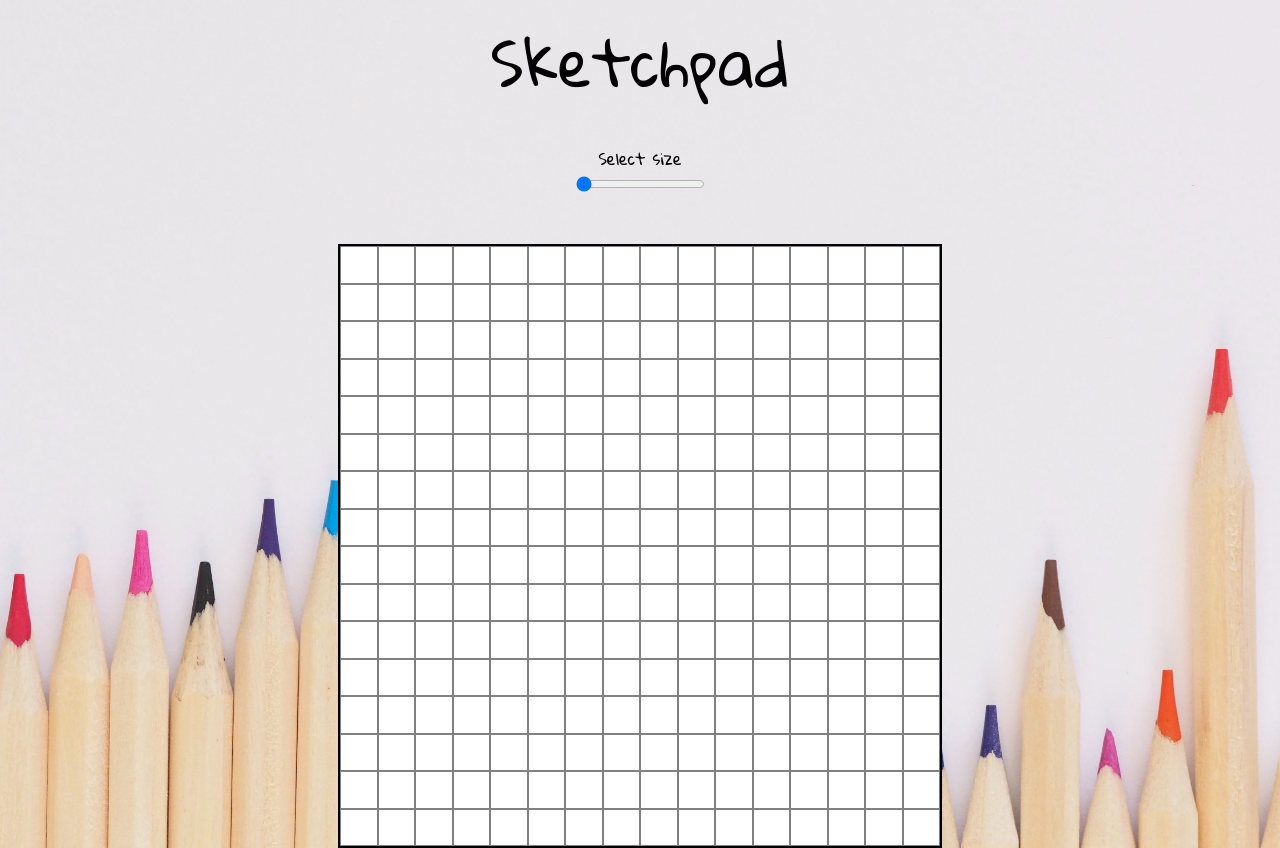
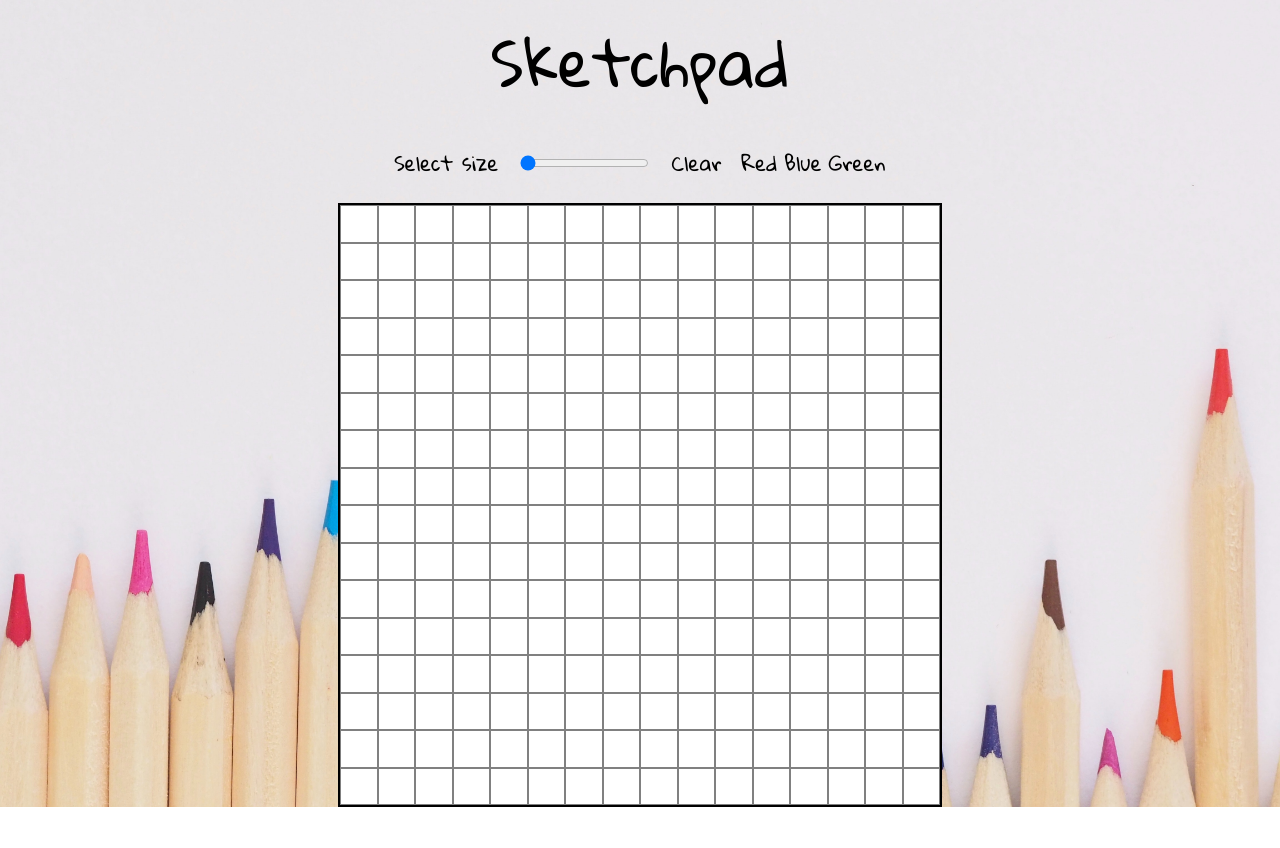
Before and after one commit to Rom4n25/sketchpad, a plain HTML site: page index.html in a window 1280 px wide. After the commit the page ends 807 px from the top, so only its background shows below. Drawn offline with Linux system fonts and the light colour scheme.

Commit message:
Add clear sketchpad button

```diff
--- a/css/style.css
+++ b/css/style.css
@@ -30,7 +30,7 @@ body{
     width: 600px;
     display: grid;
     grid-template-columns: repeat(64, 1fr);
-    margin-top: 50px;
+    margin-top: 20px;
     background-color: white;
     border-style: solid;
     border-width: 2px;
@@ -40,9 +40,34 @@ body{
     border-style: solid;
     border-width: 1px;
     border-color: grey;
-    user-select: none
+    user-select: none;
 }
 
 .click{
     background-color: black;
 }
+
+.red{
+    background-color: red;
+}
+
+.container-select{
+    display: flex;
+    gap: 20px;
+}
+
+span{
+    font-size: 20px;
+    font-family: 'Gloria Hallelujah', cursive;
+}
+
+button{
+    font-size: 20px;
+    font-family: 'Gloria Hallelujah', cursive;
+    background: none;
+	color: inherit;
+	border: none;
+	padding: 0;
+	cursor: pointer;
+	outline: inherit;
+}
--- a/index.html
+++ b/index.html
@@ -3,7 +3,7 @@
     <head>
         <meta charset="UTF-8">
         <meta name="viewport" content="width=device-width, initial-scale=1.0">
-        <link rel="stylesheet" href="css/style.css">
+        <link rel="stylesheet" href="css/style.css" id="style">
         <link rel="preconnect" href="https://fonts.googleapis.com">
         <link rel="preconnect" href="https://fonts.gstatic.com" crossorigin>
         <link href="https://fonts.googleapis.com/css2?family=Gloria+Hallelujah&display=swap" rel="stylesheet">
@@ -13,8 +13,16 @@
         <header class="header">Sketchpad</header>
 
         <main class="main">
-            <span>Select size</span>
-            <input type="range" id="input" value="16" min="16" max="64" step="1">
+            <div class="container-select">
+                <span>Select size</span>
+                <input type="range" id="input" value="16" min="16" max="64" step="1">
+                <button id="clear">Clear</button>
+                <div class="colors">
+                    <button id="red">Red</button>
+                    <button id="blue">Blue</button>
+                    <button id="green">Green</button>
+                </div>
+            </div>
             <div class="container-box"></div>
         </main>
 
--- a/js/grid.js
+++ b/js/grid.js
@@ -1,5 +1,5 @@
 function createSketch(){
-    clearSketch();
+    containerBox.replaceChildren();
     let gridSize = inputRange.value;
     containerBox.style.cssText = "grid-template-columns: repeat("+gridSize+",1fr)";
 
@@ -13,7 +13,7 @@ function createSketch(){
 }
 
 function clearSketch(){
-    containerBox.replaceChildren();
+    boxList.forEach(box=>box.classList.remove("click"));
 }
 
 function mouseOverBox(){
@@ -26,8 +26,7 @@ function mouseUpBox(){
 
 function mouseDownBox(){
     this.classList.add("click");
-    boxList.forEach((e)=>
-        e.addEventListener("mouseover",mouseOverBox));
+    boxList.forEach((box)=>box.addEventListener("mouseover",mouseOverBox));
 }
 
 const containerBox = document.querySelector(".container-box");
@@ -38,4 +37,7 @@ let boxList;
 const inputRange = document.getElementById("input");
 inputRange.addEventListener("input",createSketch);
 
+const button = document.getElementById("clear");
+button.addEventListener("click",clearSketch);
+
 createSketch();
```
